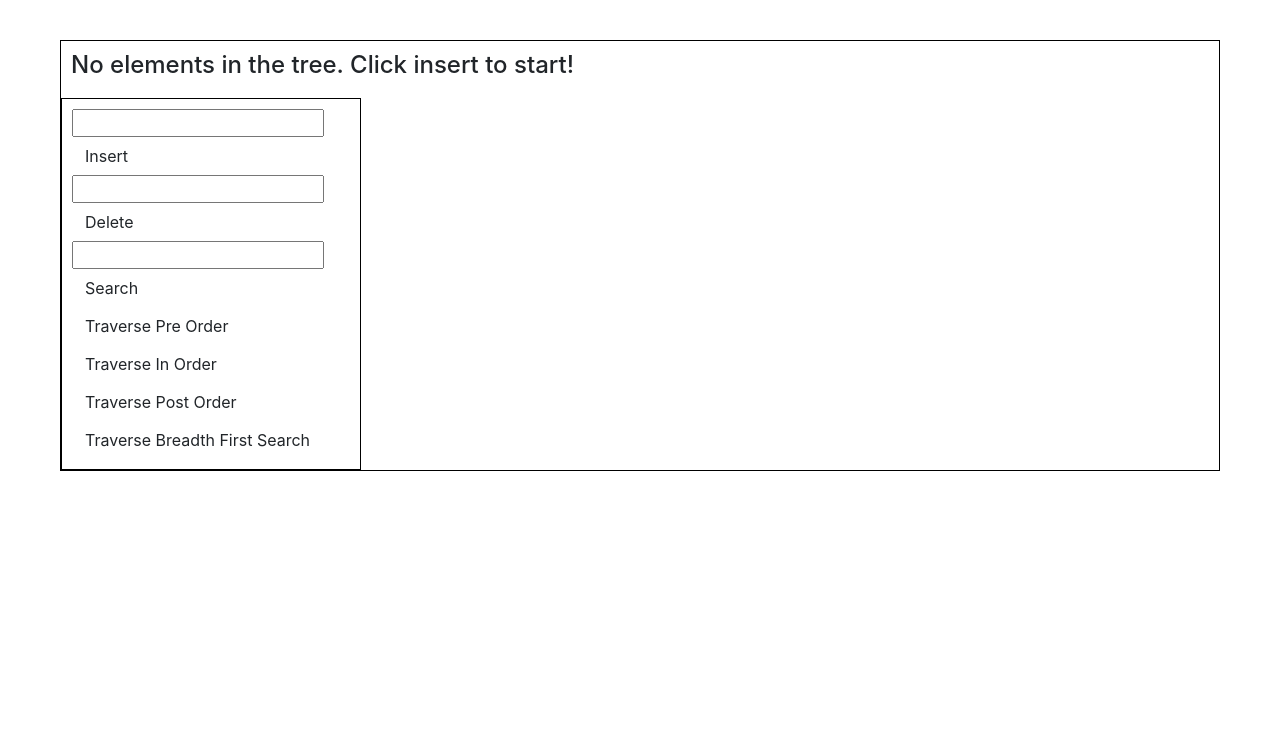
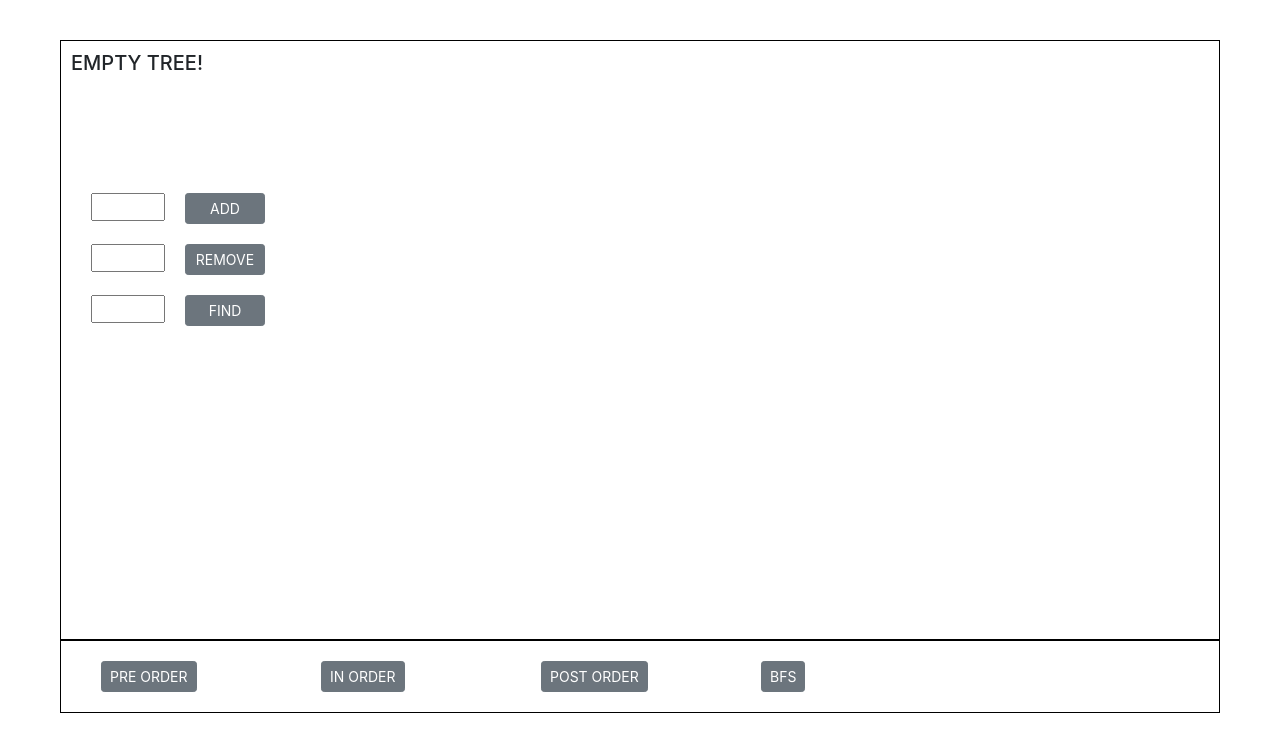
Before and after one commit to JAYKRISHNAN/AVL-Tree-Visualizer-in-React, a React (Create React App) app: page / in a window 1280 px wide. Shown: the top 752 px of the page. Built offline with nearby package versions, Linux system fonts and the light colour scheme.

Commit message:
Fix styling issues

```diff
--- a/src/App.css
+++ b/src/App.css
@@ -1,23 +1,47 @@
 #app {
   border: 1px solid black;
-  margin: 40px 60px;
+  margin: 40px 60px 0 60px;
+  height: 600px;
 }
 
 #tree {
   display: inline-block;
+  padding-left: 30px;
   width: 1000px;
   padding: 10px;
 }
 
-#actions {
-  padding: 10px;
-  border: 1px solid black;
+.basic-actions {
+  padding: 80px 10px;
   display: inline-block;
-  width: 300px
+  width: 300px;
 }
 
-.action {
+.basic-actions .action {
   display: block;
+  margin: 20px;
+}
+
+.basic-actions .action button {
+	width: 80px;
+}
+
+.basic-actions .action input {
+	width: 74px;
+	margin-right: 20px;
+}
+
+.traversal-actions {
+  border: 1px solid black;
+  display: block;
+  margin: 0 60px 40px 60px;
+  padding: 20px;
+}
+
+.traversal-actions .action {
+  display: inline-block;
+  margin: 0 20px;
+  width: 180px;
 }
 
 .app-link {
@@ -91,7 +115,8 @@
 	text-decoration: none;
 	color: #666;
 	font-family: arial, verdana, tahoma;
-	font-size: 11px;
+	font-size: 16px;
+	font-weight: 600;
 	display: inline-block;
 
 	border-radius: 5px;
--- a/src/App.js
+++ b/src/App.js
@@ -1,18 +1,17 @@
-import React, { Component } from 'react';
-import './App.css';
-import 'bootstrap/dist/css/bootstrap.min.css';
+import React, { Component } from "react";
+import "./App.css";
+import "bootstrap/dist/css/bootstrap.min.css";
 import BinarySearchTree from "./classes/BinarySearchTree.js";
 import BinarySearchTreeNode from "./components/BinarySearchTreeNode.js";
 
 class App extends Component {
-
   constructor(props) {
     super(props);
     this.state = {
       insertValue: "",
       deleteValue: "",
       searchValue: "",
-      tree: new BinarySearchTree(),
+      tree: new BinarySearchTree()
     };
     this.insert = this.insert.bind(this);
     this.delete = this.delete.bind(this);
@@ -22,10 +21,18 @@ import BinarySearchTreeNode from "./components/BinarySearchTreeNode.js";
     this.traversePostOrder = this.traversePostOrder.bind(this);
     this.breadthFirstSearch = this.breadthFirstSearch.bind(this);
     this.search = this.search.bind(this);
+    this.pause = this.pause.bind(this);
 
     this.onChangeInsertValue = this.onChangeInsertValue.bind(this);
     this.onChangeSearchValue = this.onChangeSearchValue.bind(this);
     this.onChangeDeleteValue = this.onChangeDeleteValue.bind(this);
+  }
+
+  pause(milliseconds) {
+    var date = new Date();
+    while (new Date() - date <= milliseconds) {
+      /* Do nothing */
+    }
   }
 
   onChangeInsertValue(event) {
@@ -53,95 +60,160 @@ import BinarySearchTreeNode from "./components/BinarySearchTreeNode.js";
     });
   }
 
-  delete(){
+  delete() {
     this.state.tree.delete(this.state.deleteValue);
     this.setState({
       deleteValue: ""
     });
   }
 
-  search(){
-    let searchResult = this.state.tree.find(this.state.tree.root, this.state.searchValue);
-    if(searchResult){
+  search() {
+    let searchResult = this.state.tree.find(
+      this.state.tree.root,
+      this.state.searchValue
+    );
+    if (searchResult) {
       alert(searchResult.value);
-    }
-    else{
+    } else {
       alert("Not found");
     }
   }
 
-  traversePreOrder(){
+  traversePreOrder() {
     let values = [];
-    this.state.tree.traversePreOrder(this.state.tree.root, function(node){(values.push(node.value));} );
+    this.state.tree.traversePreOrder(this.state.tree.root, function(node) {
+      values.push(node.value);
+    });
     alert(values.join(" --> "));
   }
 
-  traversePostOrder(){
+  traversePostOrder() {
     let values = [];
-    this.state.tree.traversePostOrder(this.state.tree.root, function(node){(values.push(node.value));} );
+    this.state.tree.traversePostOrder(this.state.tree.root, function(node) {
+      values.push(node.value);
+    });
     alert(values.join(" --> "));
   }
 
-  traverseInOrder(){
+  traverseInOrder() {
     let values = [];
-    this.state.tree.traverseInOrder(this.state.tree.root, function(node){(values.push(node.value));} );
+    this.state.tree.traverseInOrder(this.state.tree.root, function(node) {
+      values.push(node.value);
+    });
     alert(values.join(" --> "));
   }
 
-  breadthFirstSearch(){
+  breadthFirstSearch() {
     let values = [];
-    this.state.tree.breadthFirstSearch(this.state.tree.root, function(node){(values.push(node.value));} );
+    this.state.tree.breadthFirstSearch(this.state.tree.root, function(node) {
+      values.push(node.value);
+    });
     alert(values.join(" --> "));
   }
 
-  render(){
+  render() {
     const hasRootNode = this.state.tree.root;
     return (
+      <React.Fragment>
         <div id="app">
           <div id="tree" className="tree">
-          { hasRootNode ? (
-              <ul><BinarySearchTreeNode node={this.state.tree.root} nodeType="root" /></ul>
+            {hasRootNode ? (
+              <ul>
+                <BinarySearchTreeNode
+                  node={this.state.tree.root}
+                  nodeType="root"
+                />
+              </ul>
             ) : (
-              <h4> No elements in the tree. Click insert to start! </h4>
-            )
-          }
+              <h5> EMPTY TREE! </h5>
+            )}
           </div>
-        <div id="actions">
+
+          <div className="basic-actions">
             <div className="action">
-            <input value={this.state.insertValue} onChange={this.onChangeInsertValue} type="number"/>
-            <button  onClick={this.insert} className="btn btn-default">Insert</button>
+              <input
+                value={this.state.insertValue}
+                onChange={this.onChangeInsertValue}
+                type="number"
+              />
+              <button
+                onClick={this.insert}
+                className="btn btn-secondary btn-sm"
+              >
+                ADD
+              </button>
             </div>
 
             <div className="action">
-            <input value={this.state.deleteValue} onChange={this.onChangeDeleteValue} type="number"/>
-            <button onClick={this.delete} className="btn btn-default">Delete</button>
+              <input
+                value={this.state.deleteValue}
+                onChange={this.onChangeDeleteValue}
+                type="number"
+              />
+              <button
+                onClick={this.delete}
+                className="btn btn-secondary btn-sm"
+              >
+                REMOVE
+              </button>
             </div>
 
             <div className="action">
-            <input value={this.state.searchValue} onChange={this.onChangeSearchValue} type="number"/>
-            <button onClick={this.search} className="btn btn-default">Search</button>
+              <input
+                value={this.state.searchValue}
+                onChange={this.onChangeSearchValue}
+                type="number"
+              />
+              <button
+                onClick={this.search}
+                className="btn btn-secondary btn-sm"
+              >
+                FIND
+              </button>
+            </div>
+          </div>
+        </div>
+
+        <div className="traversal-actions">
+          <div className="action">
+            <button
+              onClick={this.traversePreOrder}
+              className="btn btn-secondary btn-sm"
+            >
+              PRE ORDER
+            </button>
           </div>
 
           <div className="action">
-            <button onClick={this.traversePreOrder} className="btn btn-default">Traverse Pre Order</button>
+            <button
+              onClick={this.traverseInOrder}
+              className="btn btn-secondary btn-sm"
+            >
+              IN ORDER
+            </button>
           </div>
 
           <div className="action">
-            <button onClick={this.traverseInOrder} className="btn btn-default">Traverse In Order</button>
+            <button
+              onClick={this.traversePostOrder}
+              className="btn btn-secondary btn-sm"
+            >
+              POST ORDER
+            </button>
           </div>
 
           <div className="action">
-            <button onClick={this.traversePostOrder} className="btn btn-default">Traverse Post Order</button>
-          </div>
-
-          <div className="action">
-            <button onClick={this.breadthFirstSearch} className="btn btn-default">Traverse Breadth First Search</button>
+            <button
+              onClick={this.breadthFirstSearch}
+              className="btn btn-secondary btn-sm"
+            >
+              BFS
+            </button>
           </div>
         </div>
-      </div>
+      </React.Fragment>
     );
   }
-
 }
 
 export default App;
--- a/src/classes/BinarySearchTree.js
+++ b/src/classes/BinarySearchTree.js
@@ -1,4 +1,8 @@
 import BinarySearchTreeNode from "./BinarySearchTreeNode";
+
+import React from 'react';
+import ReactDOM from 'react-dom';
+import App from '../App.js';
 
 class BinarySearchTree {
   constructor() {
@@ -252,6 +256,11 @@ class BinarySearchTree {
 
     return array;
   }
+
+  pause(milliseconds) {
+    var date = new Date();
+    while ((new Date()) - date <= milliseconds) { /* Do nothing */ }
+  }
 }
 
 export default BinarySearchTree;
```
Lines whose indentation alone changed are shown as unchanged.
